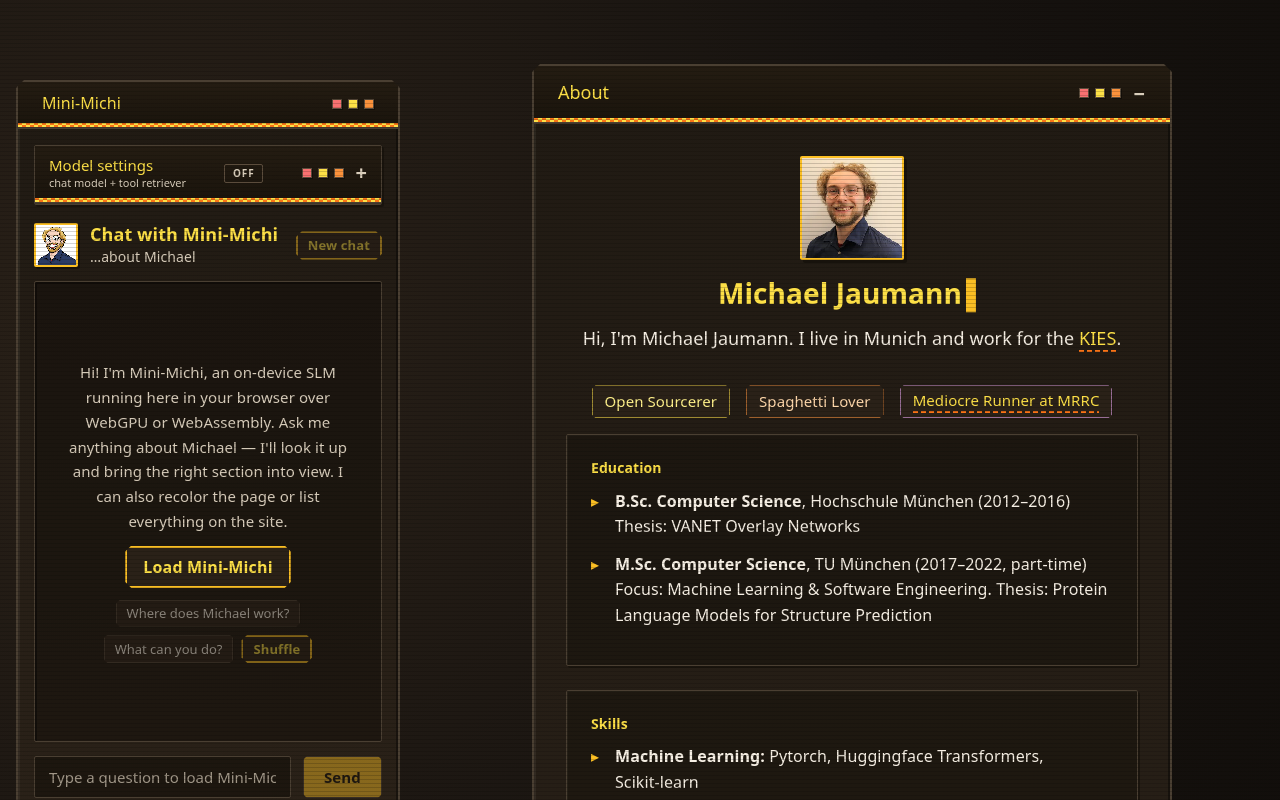
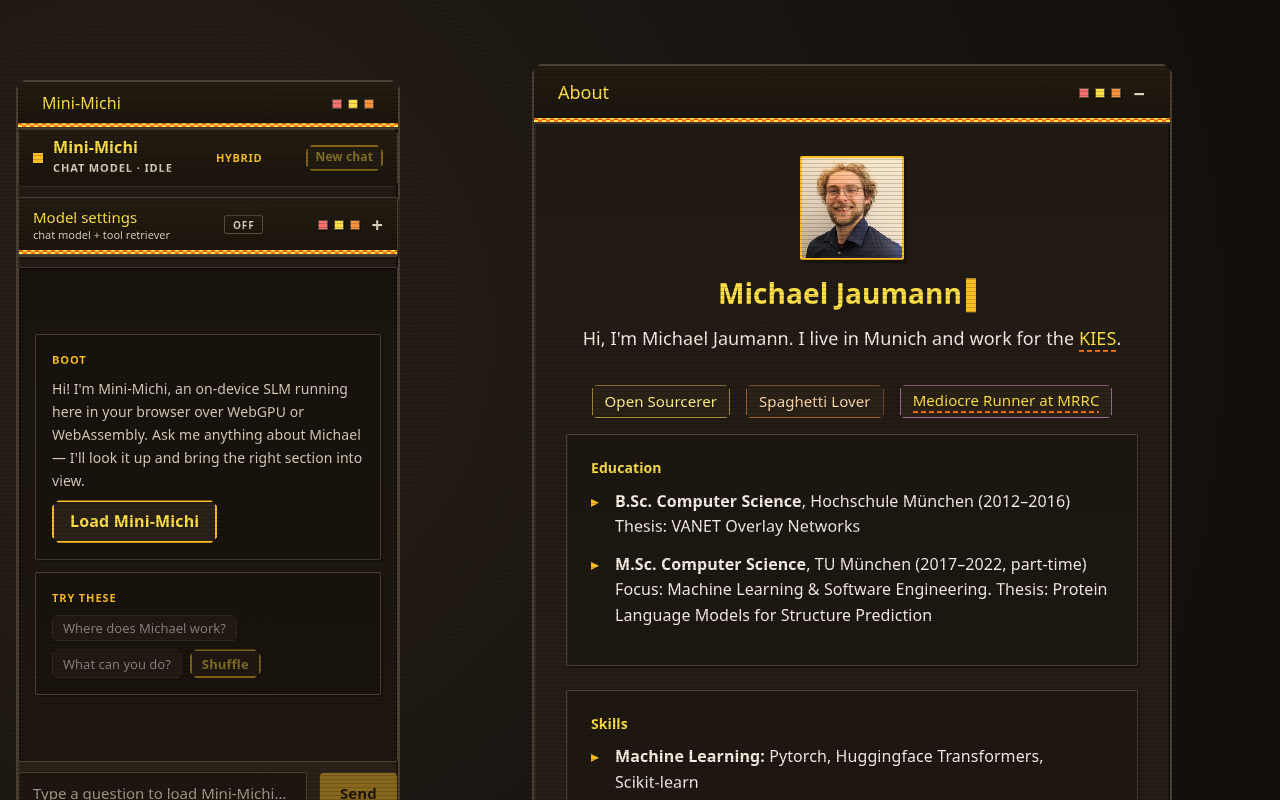
Before and after one commit to Meteord/about-me, a Vue app in the folder frontend/: page / in a window 1280 px wide. Shown: the top 800 px of the page. Built offline with nearby package versions, Linux system fonts and the light colour scheme; a web font is replaced by a local one.

Commit message:
improv-ai-section

```diff
--- a/frontend/src/assets/main.css
+++ b/frontend/src/assets/main.css
@@ -2026,6 +2026,139 @@ html[data-zoom='comfortable'] {
 }
 
 /* ------------------------------------------------------------------ */
+/* Mini-Michi chat (status-led panel)                                  */
+/* ------------------------------------------------------------------ */
+
+.lv3-chat {
+  display: flex;
+  flex-direction: column;
+  gap: 0.625rem;
+  height: 100%;
+  min-height: 0;
+}
+
+.lv3-chat__banner {
+  display: flex;
+  align-items: center;
+  gap: 0.625rem;
+  flex-shrink: 0;
+  padding: 0.5rem 0.875rem;
+  background: linear-gradient(180deg, #241c12 0%, #1a140c 100%);
+  border: 1px solid var(--pixel-border);
+  box-shadow: var(--shadow-soft);
+  clip-path: polygon(
+    4px 0,
+    calc(100% - 4px) 0,
+    100% 4px,
+    100% calc(100% - 4px),
+    calc(100% - 4px) 100%,
+    4px 100%,
+    0 calc(100% - 4px),
+    0 4px
+  );
+}
+
+.lv3-chat__banner-dot {
+  width: 0.625rem;
+  height: 0.625rem;
+  flex-shrink: 0;
+  background: var(--pixel-accent);
+  box-shadow: 2px 2px 0 0 rgba(16, 12, 7, 0.55);
+}
+
+.lv3-chat__banner-dot--err {
+  background: var(--pixel-red);
+}
+
+.lv3-chat__banner-copy {
+  display: flex;
+  flex-direction: column;
+  gap: 0.125rem;
+  min-width: 0;
+}
+
+.lv3-chat__banner-copy > * {
+  margin: 0;
+}
+
+.lv3-chat__banner-title {
+  font-family: var(--font-display);
+  font-size: 1rem;
+  line-height: 1.2;
+  color: var(--pixel-title);
+}
+
+.lv3-chat__banner-status {
+  font-size: 0.6875rem;
+  font-weight: 600;
+  letter-spacing: 0.08em;
+  text-transform: uppercase;
+  color: var(--pixel-ink-dim);
+}
+
+.lv3-chat__banner-mode {
+  margin-left: auto;
+  font-size: 0.6875rem;
+  font-weight: 600;
+  letter-spacing: 0.06em;
+  text-transform: uppercase;
+  color: var(--pixel-accent);
+}
+
+.lv3-chat__banner .pixel-chat__new {
+  font-size: 0.75rem;
+  padding: 0.15rem 0.5rem;
+}
+
+.lv3-chat__log {
+  border-width: 1px;
+}
+
+.lv3-chat__start {
+  display: grid;
+  grid-template-columns: 1fr;
+  gap: 0.75rem;
+  align-items: stretch;
+  width: 100%;
+  max-width: 40ch;
+  margin: auto;
+  padding: 0.25rem 0;
+}
+
+.lv3-chat__start-card {
+  display: flex;
+  flex-direction: column;
+  align-items: flex-start;
+  gap: 0.5rem;
+  padding: 1rem;
+  background: rgba(16, 12, 7, 0.35);
+  border: 1px solid var(--pixel-border);
+  border-radius: 2px;
+  box-shadow: var(--shadow-soft);
+}
+
+.lv3-chat__start-kicker {
+  margin: 0;
+  font-size: 0.6875rem;
+  font-weight: 600;
+  letter-spacing: 0.08em;
+  text-transform: uppercase;
+  color: var(--pixel-accent);
+}
+
+.lv3-chat__start-card .pixel-chat__hint {
+  margin: 0;
+  font-size: 0.875rem;
+  text-align: left;
+  max-width: none;
+}
+
+.lv3-chat__start-examples {
+  justify-content: flex-start;
+  margin: 0;
+}
+
+/* ------------------------------------------------------------------ */
 /* Chat tool-result widgets                                            */
 /* ------------------------------------------------------------------ */
 
--- a/frontend/src/components/AiSection.vue
+++ b/frontend/src/components/AiSection.vue
@@ -429,21 +429,18 @@ async function retryModel(): Promise<void> {
       <span class="ai-panel__title">Mini-Michi</span>
       <span class="pixel-window__chrome" aria-hidden="true"><i></i><i></i><i></i></span>
     </div>
-    <div class="ai-panel__body">
-      <ToolSelectorPanel :on-clear="clearChat" />
-
-      <div class="pixel-chat__hero">
-        <img
-          src="/mm.webp"
-          alt="Mini-Michi"
-          width="44"
-          height="44"
-          class="pixel-avatar pixel-chat__hero-avatar"
-        />
-        <div class="pixel-chat__hero-copy">
-          <h2 class="pixel-chat__hero-title">Chat with Mini-Michi</h2>
-          <p class="pixel-chat__hero-sub">…about Michael</p>
+    <div class="lv3-chat">
+      <div class="lv3-chat__banner">
+        <span
+          class="lv3-chat__banner-dot"
+          :class="{ 'lv3-chat__banner-dot--err': state.status === 'error' }"
+          aria-hidden="true"
+        ></span>
+        <div class="lv3-chat__banner-copy">
+          <h2 class="lv3-chat__banner-title">Mini-Michi</h2>
+          <p class="lv3-chat__banner-status">chat model · {{ state.status }}</p>
         </div>
+        <span class="lv3-chat__banner-mode">{{ retrievalMode }}</span>
         <button
           class="pixel-link-btn pixel-chat__new"
           type="button"
@@ -453,8 +450,8 @@ async function retryModel(): Promise<void> {
           New chat
         </button>
       </div>
-
-      <div ref="chatEl" class="pixel-chat">
+      <ToolSelectorPanel :on-clear="clearChat" />
+      <div ref="chatEl" class="pixel-chat lv3-chat__log">
         <template v-for="message in messages" :key="message.id">
           <div v-if="message.role === 'user'" class="pixel-msg pixel-msg--user">
             <p>{{ message.content }}</p>
@@ -585,7 +582,6 @@ async function retryModel(): Promise<void> {
                 {{ message.detailsOpen ? '−' : '+' }}
               </span>
             </button>
-
             <transition name="fade">
               <div
                 v-if="message.detailsOpen"
@@ -659,7 +655,9 @@ async function retryModel(): Promise<void> {
           </button>
         </div>
 
-        <div v-if="messages.length === 0" class="pixel-chat__empty">
+        <div v-if="messages.length === 0" class="lv3-chat__start">
+          <div class="lv3-chat__start-card">
+            <p class="lv3-chat__start-kicker">boot</p>
             <p class="pixel-chat__hint">
               Hi! I'm Mini-Michi, an on-device SLM running here in your browser over
               {{
@@ -669,7 +667,7 @@ async function retryModel(): Promise<void> {
                     ? 'WebAssembly'
                     : 'WebGPU or WebAssembly'
               }}. Ask me anything about Michael — I'll look it up and bring the right section into
-            view. I can also recolor the page or list everything on the site.
+              view.
             </p>
             <button
               v-if="state.status === 'idle'"
@@ -679,7 +677,10 @@ async function retryModel(): Promise<void> {
             >
               Load Mini-Michi
             </button>
-          <div class="pixel-tags pixel-chat__examples">
+          </div>
+          <div class="lv3-chat__start-card">
+            <p class="lv3-chat__start-kicker">try these</p>
+            <div class="pixel-tags pixel-chat__examples lv3-chat__start-examples">
               <button
                 v-for="example in suggestions"
                 :key="example"
@@ -700,6 +701,7 @@ async function retryModel(): Promise<void> {
               </button>
             </div>
           </div>
+        </div>
 
         <div v-if="messages.length > 0" class="pixel-chat__replies" aria-label="Try asking">
           <button
@@ -714,8 +716,7 @@ async function retryModel(): Promise<void> {
           </button>
         </div>
       </div>
-
-      <form class="pixel-chat__input" @submit.prevent="handleSend()">
+      <form class="pixel-chat__input lv3-chat__input" @submit.prevent="handleSend()">
         <input
           ref="inputEl"
           v-model="input"
```
Also changed, not shown: frontend/.impeccable/live/config.json (added), 1 other file (tests, documents, lock files or other folders). Lines whose indentation alone changed are shown as unchanged.
